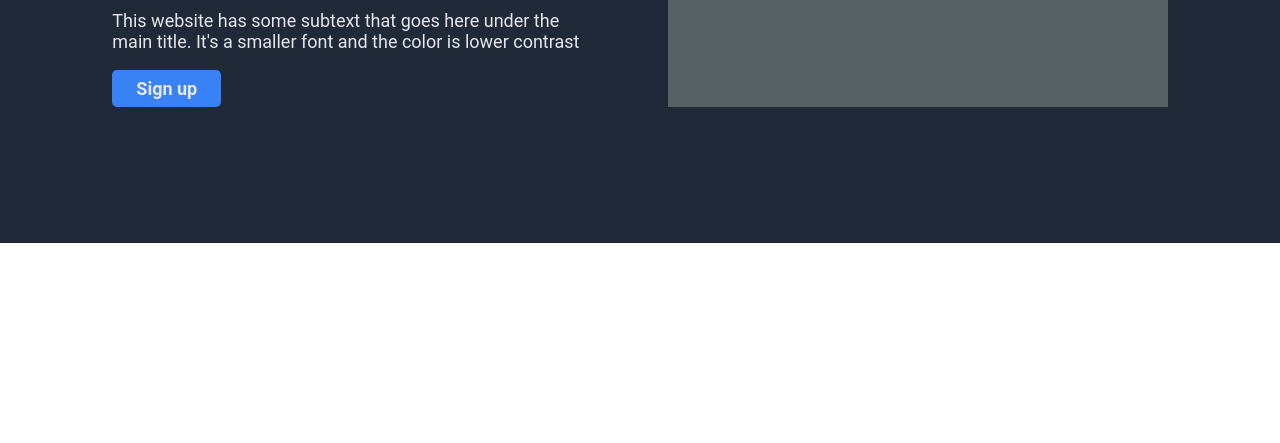
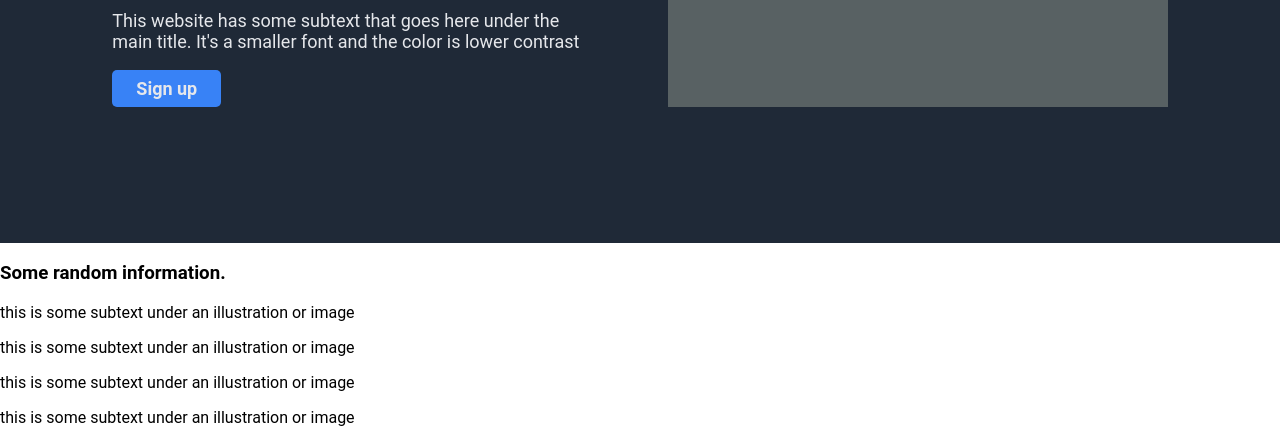
Before and after one commit to gefgu/odin-landing-page, a plain HTML site: page index.html in a window 1280 px wide. Shown: the part 372-815 px from the top of the page. Drawn offline with Linux system fonts and the light colour scheme.

Commit message:
Add info section html

```diff
--- a/index.html
+++ b/index.html
@@ -28,5 +28,29 @@
             </div>
         </div>
     </div>
+
+    <div class="info">
+        <h3>Some random information.</h3>
+        <div class="cards">
+            <div class="card">
+                <div class="blue-blox"></div>
+                <p>this is some subtext under an illustration or image</p>
+            </div>
+            <div class="card">
+                <div class="blue-blox"></div>
+                <p>this is some subtext under an illustration or image</p>
+            </div>
+            <div class="card">
+                <div class="blue-blox"></div>
+                <p>this is some subtext under an illustration or image</p>
+            </div>
+            <div class="card">
+                <div class="blue-blox"></div>
+                <p>this is some subtext under an illustration or image</p>
+            </div>
+        </div>
+    </div>
+
+
 </body>
 </html>
```
